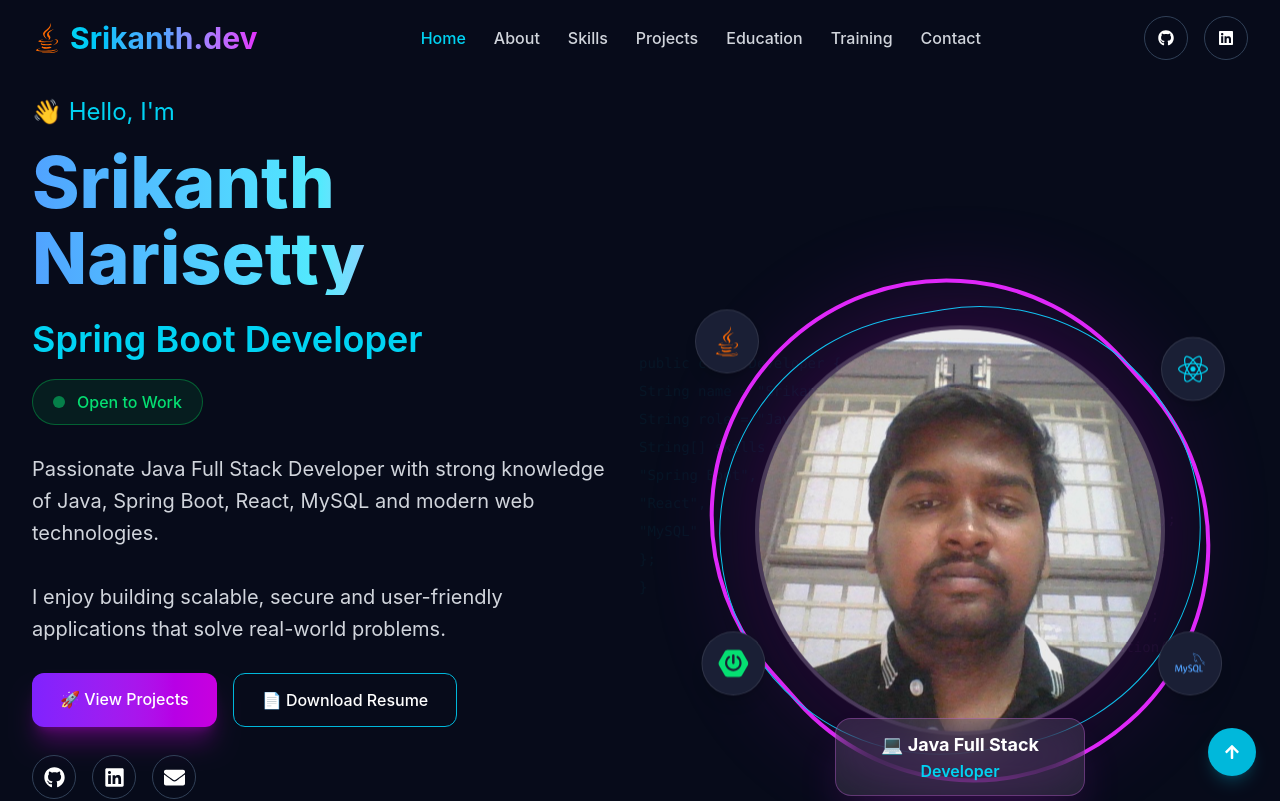
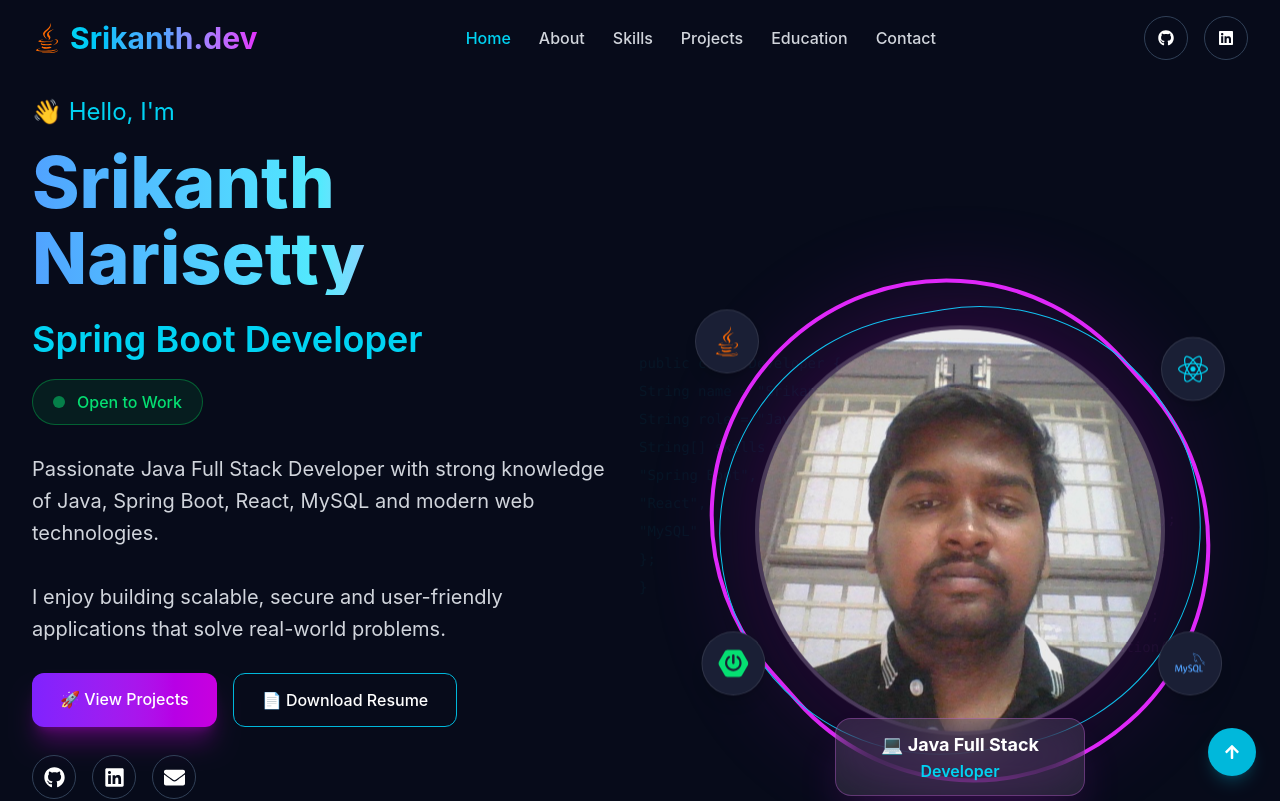
Before and after one commit to SrikanthNarisetty4/srikanth-portfolio, a React (Vite) app: page / in a window 1280 px wide. Shown: the top 801 px of the page. Built offline with nearby package versions, Linux system fonts and the light colour scheme.

Commit message:
Remove training from navbar

```diff
--- a/src/components/Navbar.jsx
+++ b/src/components/Navbar.jsx
@@ -20,7 +20,7 @@
     { name: "Skills", to: "skills" },
     { name: "Projects", to: "projects" },
     { name: "Education", to: "education" },
-    { name: "Training", to: "training" },
+
     { name: "Contact", to: "contact" },
   ];
 
```
